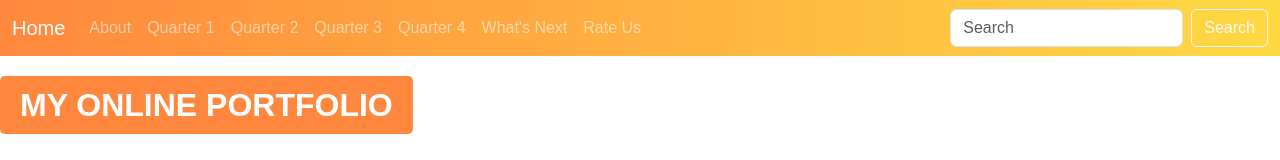
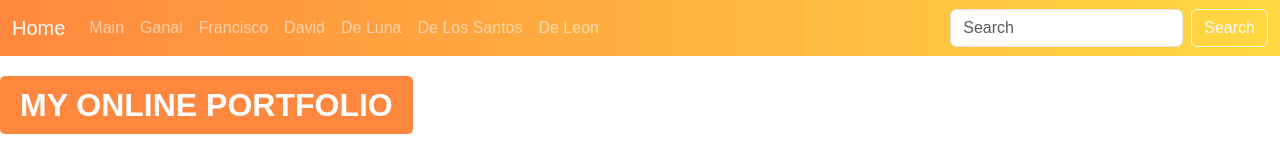
Before and after one commit to Franceska448/LasPinas_ICT9Emerald_Q4Project_Group2_Ganal-David-Francisco-De-Luna-De-Los-Santos-De-Leon, a plain HTML site: page page3.html in a window 1280 px wide. Shown: the top 160 px of the page. Drawn offline with nearby package versions, Linux system fonts and the light colour scheme.

Commit message:
Update page3.html

```diff
--- a/page3.html
+++ b/page3.html
@@ -80,13 +80,13 @@
     </button>
     <div class="collapse navbar-collapse" id="navbarNav">
       <ul class="navbar-nav me-auto mb-2 mb-lg-0">
-        <li class="nav-item"><a class="nav-link" href="#">About</a></li>
-        <li class="nav-item"><a class="nav-link" href="#">Quarter 1</a></li>
-        <li class="nav-item"><a class="nav-link" href="#">Quarter 2</a></li>
-        <li class="nav-item"><a class="nav-link" href="#">Quarter 3</a></li>
-        <li class="nav-item"><a class="nav-link" href="#">Quarter 4</a></li>
-        <li class="nav-item"><a class="nav-link" href="#">What's Next</a></li>
-        <li class="nav-item"><a class="nav-link" href="#">Rate Us</a></li>
+        <li class="nav-item"><a class="nav-link" href="page1.html">Main</a></li>
+        <li class="nav-item"><a class="nav-link" href="index.html">Ganal</a></li>
+        <li class="nav-item"><a class="nav-link" href="page3.html">Francisco</a></li>
+        <li class="nav-item"><a class="nav-link" href="page4.html">David</a></li>
+        <li class="nav-item"><a class="nav-link" href="page5.html">De Luna</a></li>
+        <li class="nav-item"><a class="nav-link" href="page6.html">De Los Santos</a></li>
+        <li class="nav-item"><a class="nav-link" href="page7.html">De Leon</a></li>
       </ul>
       <form class="d-flex">
         <input class="form-control me-2" type="search" placeholder="Search">
```
